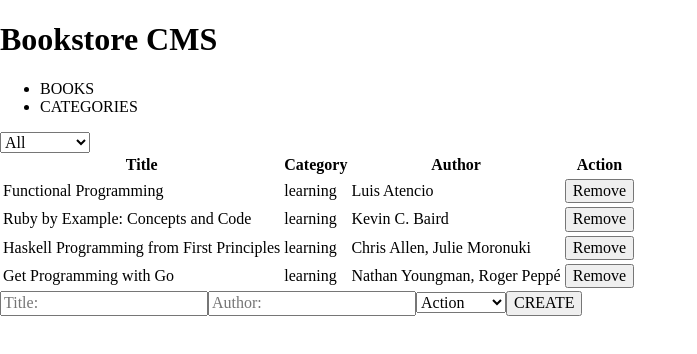
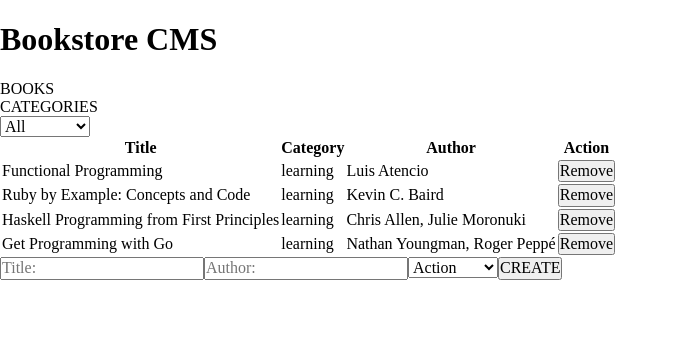
Before and after one commit to SantiagoGuerra/magic-books, a React (Create React App) app: page / in a window 1280 px wide. Shown: the top 354 px of the page, without its empty margins (0-697 px from the left). Built offline with nearby package versions, Linux system fonts and the light colour scheme.

Commit message:
Add border-sizing to all the elements

```diff
--- a/src/styles/base/_reset.scss
+++ b/src/styles/base/_reset.scss
@@ -347,3 +347,11 @@ template {
 [hidden] {
   display: none;
 }
+
+*,
+*::before,
+*::after {
+  margin: 0;
+  padding: 0;
+  box-sizing: border-box;
+}
```
